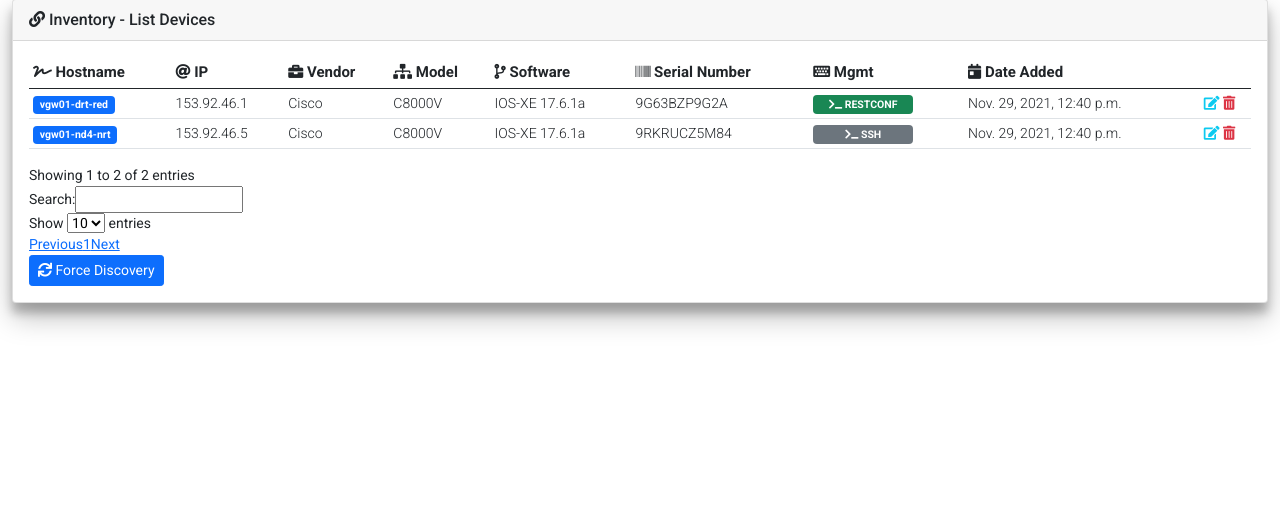
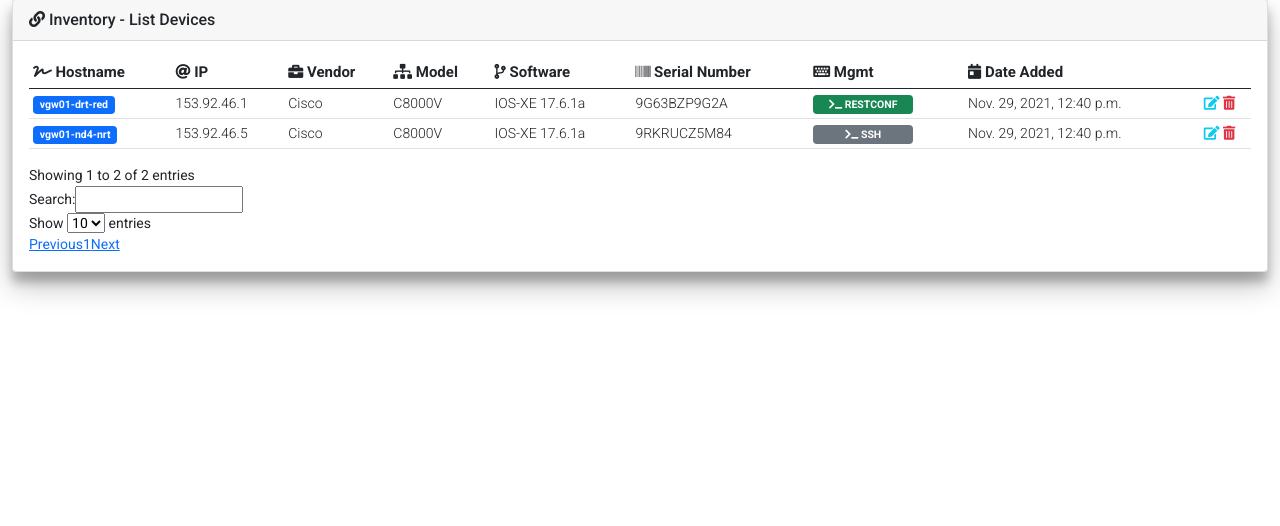
Before and after one commit to sngx13/net_autom8, a Django app: page /inventory/device_inventory_list/ in a window 1280 px wide. Shown: the part 81-607 px from the top of the page. Run offline with Django 3.2, Linux system fonts and the light colour scheme; a user stored in the database is signed in; data comes from the database, SQL or seed files in the repository; both versions use the stored data as it was after the commit; parts of the project's set-up code (start-up, migrations or seed data) failed here and were passed over; some libraries are stand-ins or nearby versions.

Commit message:
removed forced re-discovery

```diff
--- a/inventory/urls.py
+++ b/inventory/urls.py
@@ -14,11 +14,6 @@ urlpatterns = [
         'device_detailed_information/<device_id>/',
         login_required(views.device_detailed_information),
         name='device_detailed_information'
-    ),
-    path(
-        'device_inventory_force_discovery/',
-        login_required(views.device_inventory_force_discovery),
-        name='device_inventory_force_discovery'
     ),
     path(
         'device_inventory_edit/<device_id>/',
--- a/inventory/views.py
+++ b/inventory/views.py
@@ -64,21 +64,6 @@ def device_detailed_information(request, device_id):
         'inventory/device_detailed_information.html',
         context
     )
-
-
-def device_inventory_force_discovery(request):
-    task = task_run_device_discovery.delay()
-    task_add_to_db = CeleryJobResults(
-        task_id=task.id,
-        task_requested_by=request.user,
-        start_time=timezone.now()
-    )
-    task_add_to_db.save()
-    messages.success(
-        request,
-        f'Creating discovery task: {task.id}'
-    )
-    return HttpResponseRedirect(request.META.get('HTTP_REFERER'))
 
 
 def device_inventory_delete(request, device_id):
--- a/templates/inventory/device_inventory_list.html
+++ b/templates/inventory/device_inventory_list.html
@@ -56,10 +56,6 @@
         </tbody>
     </table>
 </div>
-<a class="btn btn-sm btn-primary" href="{% url 'inventory:device_inventory_force_discovery' %}">
-    <i class="fas fa-sync"></i>
-        Force Discovery
-</a>
 {% else %}
 <h5 class="my-5 fw-bold text-center">No devices are currently present in the database...</h5>
 {% endif %}
```
Also changed, not shown: db.sqlite3.
